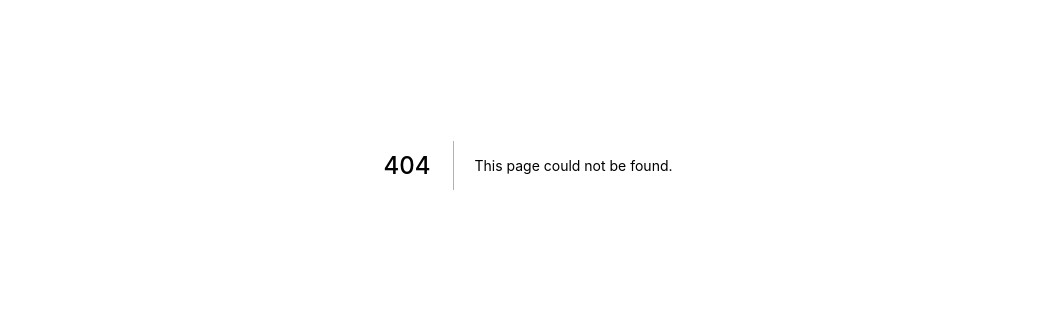
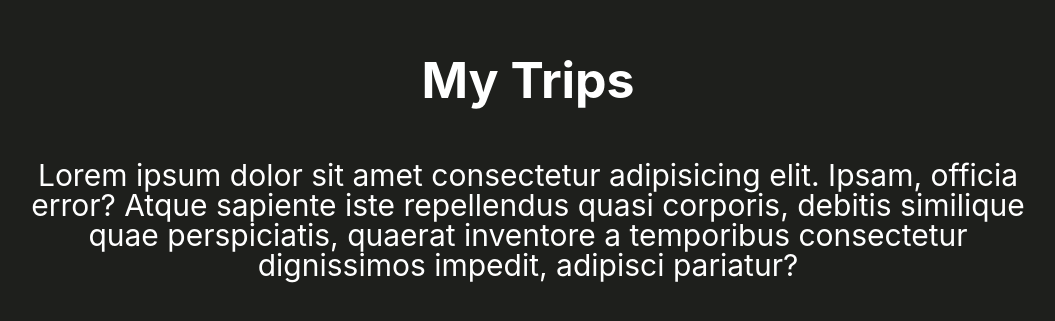
Before and after one commit to renatorocha1/my-trips, a Next.js app: page /about in a window 1280 px wide. Before the commit this address had no page. Shown: the part 235-556 px from the top of the page, without its empty margins (112-1167 px from the left). Built offline with nearby package versions, Linux system fonts and the light colour scheme.

Commit message:
adding about page

```diff
--- a/src/components/TextWrapper/styles.ts
+++ b/src/components/LinkWrapper/styles.ts
@@ -2,9 +2,10 @@
 
 export const Wrapper = styled.div`
   position: fixed;
+  z-index: 1100;
   top: var(--medium);
   right: var(--medium);
-  color: var(--white);
+  color: var(--gray);
   cursor: pointer;
 
   svg {
@@ -13,7 +14,7 @@
 
   &:hover {
     svg {
-      color: var(--higlight);
+      color: var(--highlight);
     }
   }
 `
--- /dev/null
+++ b/src/pages/about.tsx
@@ -0,0 +1,5 @@
+import AboutTemplate from 'templates/About'
+
+const About = () => <AboutTemplate />
+
+export default About
--- a/src/styles/global.ts
+++ b/src/styles/global.ts
@@ -2,10 +2,13 @@
 
 const GlobalStyles = createGlobalStyle`
   :root {
-    --highlight: "#fecb2e";
-    --background: "#1e1f1c";
-    --white: "#464741";
+    --highlight: #fecb2e;
+    --background: #1e1f1c;
+    --gray: #464741;
+    --white: #fff;
+
     --container: 100rem;
+
     --small: 1.5rem;
     --medium: 3rem;
     --large: 5rem;
--- /dev/null
+++ b/src/templates/About/index.tsx
@@ -0,0 +1,25 @@
+import LinkWrapper from 'components/LinkWrapper'
+import { Close } from '@styled-icons/evaicons-solid/Close'
+
+import * as S from './styles'
+
+const AboutTemplate = () => {
+  return (
+    <S.Content>
+      <LinkWrapper href="/">
+        <Close size={32} />
+      </LinkWrapper>
+      <S.Heading>My Trips</S.Heading>
+      <S.Body>
+        <p>
+          Lorem ipsum dolor sit amet consectetur adipisicing elit. Ipsam,
+          officia error? Atque sapiente iste repellendus quasi corporis, debitis
+          similique quae perspiciatis, quaerat inventore a temporibus
+          consectetur dignissimos impedit, adipisci pariatur?
+        </p>
+      </S.Body>
+    </S.Content>
+  )
+}
+
+export default AboutTemplate
--- /dev/null
+++ b/src/templates/About/styles.ts
@@ -0,0 +1,22 @@
+import styled from 'styled-components'
+
+export const Content = styled.section`
+  text-align: center;
+  display: flex;
+  align-items: center;
+  justify-content: center;
+  flex-direction: column;
+  height: 100vh;
+  max-width: var(--container);
+  margin: auto;
+`
+export const Heading = styled.h1`
+  font-size: var(--large);
+  margin-bottom: var(--large);
+`
+
+export const Body = styled.div`
+  p {
+    font-size: var(--medium);
+  }
+`
```
Also changed, not shown: src/pages/index.tsx (+11 -1 lines), src/components/LinkWrapper/index.tsx (renamed from src/components/TextWrapper/index.tsx), src/components/LinkWrapper/test.tsx (renamed from src/components/TextWrapper/test.tsx).
